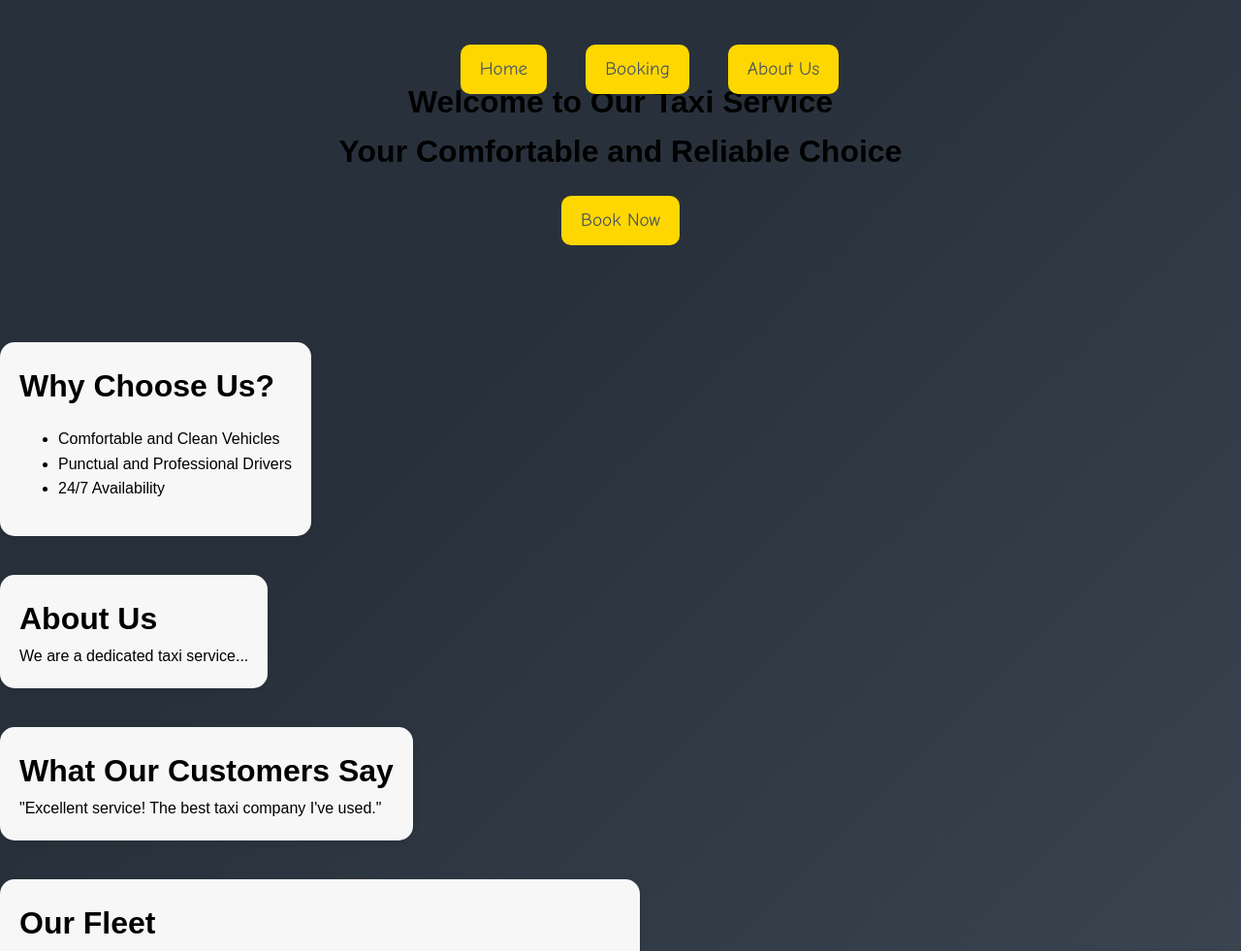
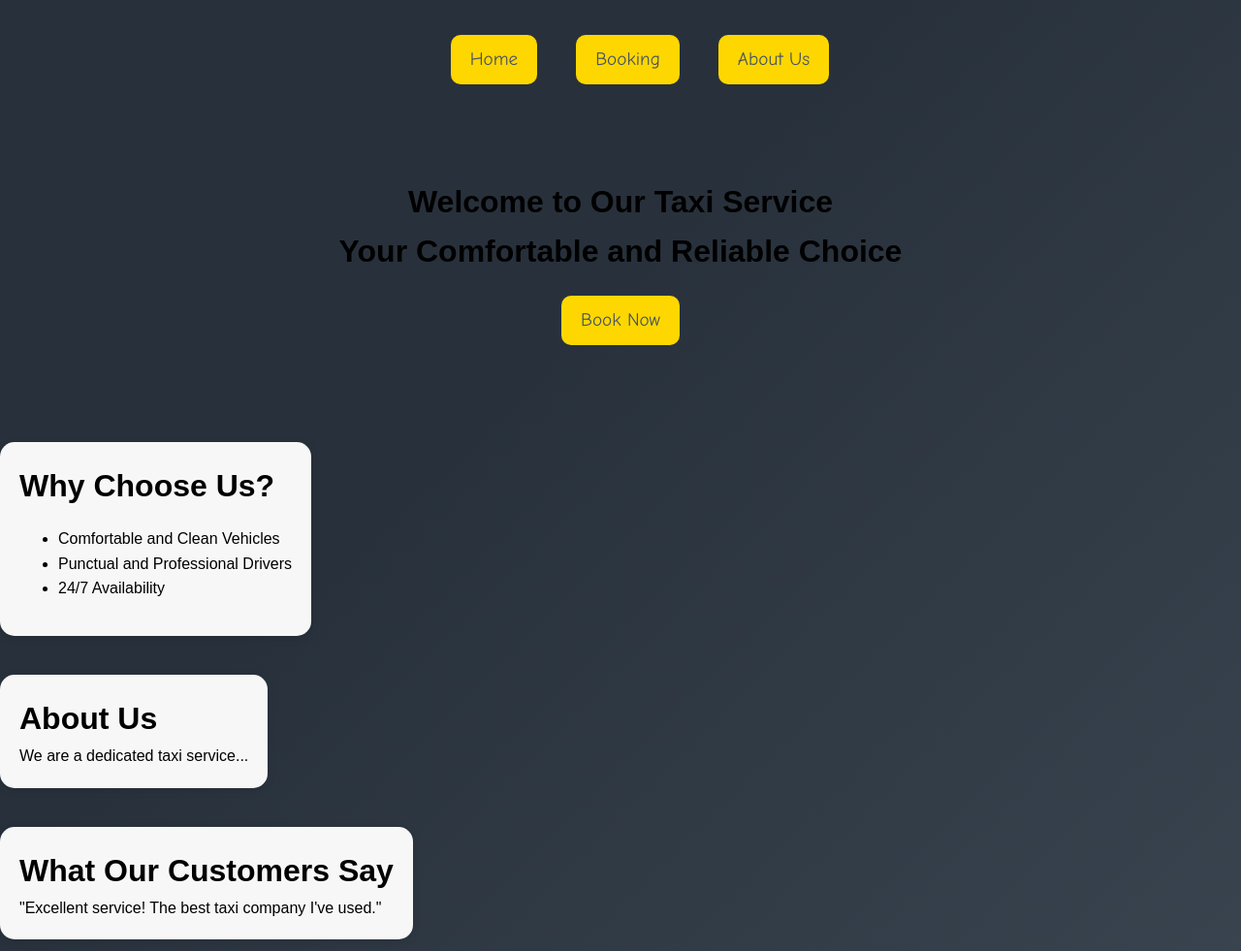
Before and after one commit to Rorall/BostonLyft, a plain HTML site: page index.html in a window 1280 px wide. Shown: the top 981 px of the page at 97% size. Drawn offline with Linux system fonts and the light colour scheme.

Commit message:
Update styles.css

```diff
--- a/styles.css
+++ b/styles.css
@@ -37,17 +37,7 @@ a {
     font-family: 'Comic Sans MS', cursive, sans-serif; /* Playful font */
 }
 
-/* Style the header */
-header {
-    background-color: transparent; /* Set the background color to transparent */
-    position: fixed;
-    top: 0;
-    left: 0;
-    width: 100%;
-    z-index: 1000;
-    padding: 10px;
-    box-shadow: none; /* Remove the box shadow */
-}
+
 
 /* Style the navigation menu */
 nav {
```
